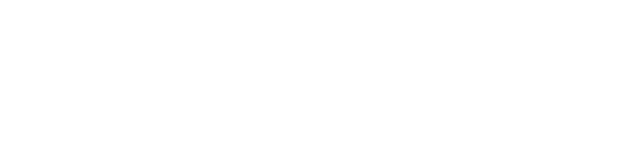
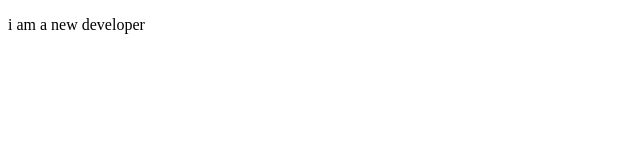
Before and after one commit to Lovelumia1/my-first-repo, a plain HTML site: page index.html in a window 1280 px wide. Shown: the whole page, without its empty margins (0-640 px from the left). Drawn offline with Linux system fonts and the light colour scheme.

Commit message:
comit aaadddd

```diff
--- a/index.html
+++ b/index.html
@@ -7,6 +7,6 @@
     <title>my first github</title>
 </head>
 <body>
-
+    <p>i am a new developer</p>
 </body>
 </html>
```
